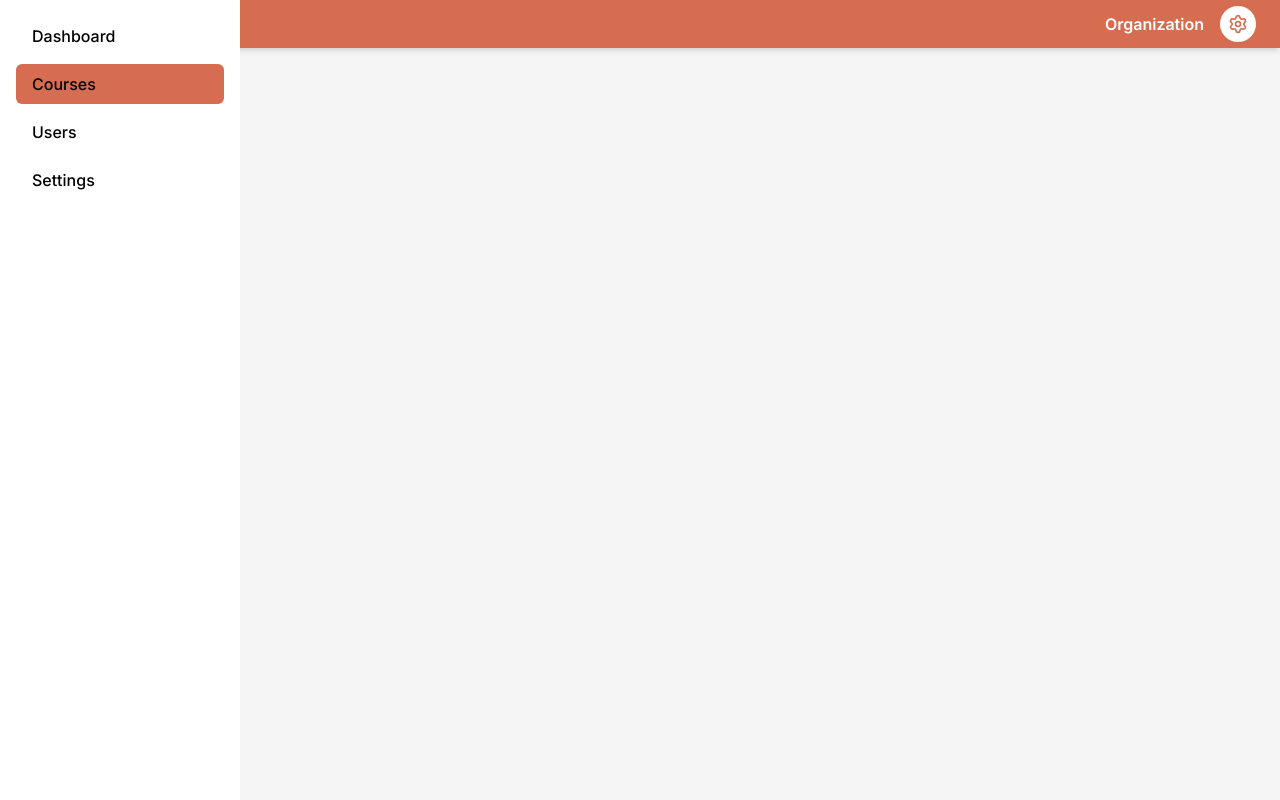
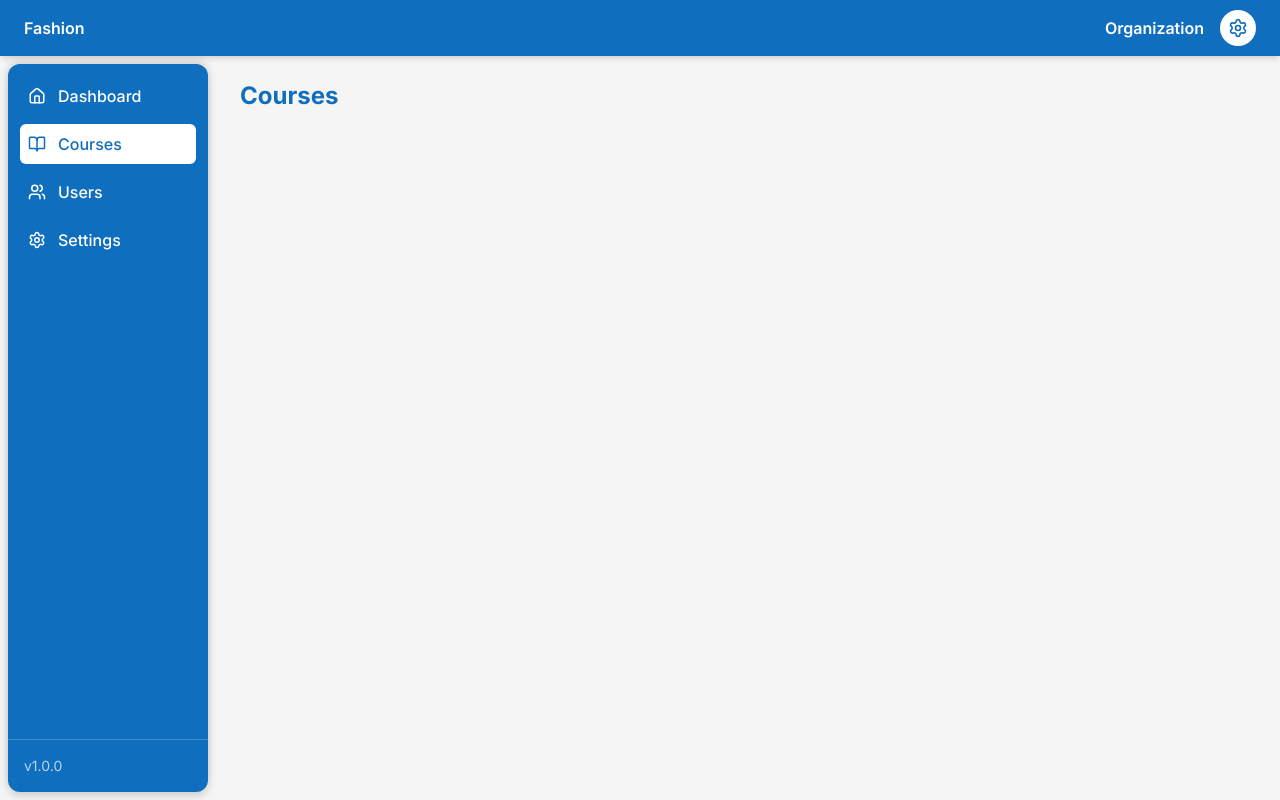
Before and after one commit to installngo/fashion-installngo-portal, a Next.js app in the folder frontend/: page /admin/courses in a window 1280 px wide. Built offline with nearby package versions, Linux system fonts and the light colour scheme.

Commit message:
Sidebar and Topbar fixes. Primary color changes

```diff
--- a/frontend/src/app/admin/courses/page.tsx
+++ b/frontend/src/app/admin/courses/page.tsx
@@ -1,28 +1,7 @@
-"use client";
-
-import { useRouter } from "next/navigation";
-
 export default function CoursesPage() {
-  const router = useRouter();
-
-  const handleNewCourse = () => {
-    router.push("/admin/courses/new");
-  };
-
   return (
-    <main className="p-6">
-      <div className="flex items-center justify-between mb-6">
-        <h1 className="text-2xl font-bold">Courses</h1>
-        <button
-          onClick={handleNewCourse}
-          className="px-4 py-2 bg-blue-600 text-white rounded-lg hover:bg-blue-700"
-        >
-          + New Course
-        </button>
-      </div>
-
-      {/* Later we’ll add course listing here */}
-      <div className="text-gray-500">No courses available yet.</div>
-    </main>
+    <div>
+      <h1 className="text-2xl font-bold">Courses</h1>
+    </div>
   );
 }
--- a/frontend/src/app/admin/dashboard/page.tsx
+++ b/frontend/src/app/admin/dashboard/page.tsx
@@ -2,7 +2,6 @@ export default function DashboardPage() {
   return (
     <div>
       <h1 className="text-2xl font-bold">Admin Dashboard</h1>
-      <p className="text-gray-600">Welcome to the enterprise admin panel.</p>
     </div>
   );
 }
--- a/frontend/src/app/admin/settings/page.tsx
+++ b/frontend/src/app/admin/settings/page.tsx
@@ -4,9 +4,6 @@ export default function SettingsPage() {
   return (
     <div>
       <h1 className="text-2xl font-bold mb-4">Settings</h1>
-      <p className="mb-2">🔧 Organization Name: <strong>Fashion Installngo</strong></p>
-      <p className="mb-2">📧 Contact Email: <strong>support@installngo.com</strong></p>
-      <p className="mb-2">🌍 Default Language: <strong>English</strong></p>
     </div>
   );
 }
--- a/frontend/src/app/admin/users/page.tsx
+++ b/frontend/src/app/admin/users/page.tsx
@@ -4,11 +4,6 @@ export default function UsersPage() {
   return (
     <div>
       <h1 className="text-2xl font-bold mb-4">Users</h1>
-      <ul className="list-disc list-inside space-y-2">
-        <li>Jane Doe — Instructor</li>
-        <li>John Smith — Student</li>
-        <li>Emily Johnson — Student</li>
-      </ul>
     </div>
   );
 }
--- a/frontend/src/app/styles/tokens.css
+++ b/frontend/src/app/styles/tokens.css
@@ -1,14 +1,21 @@
 /* Default Theme */
 :root[data-theme="default"] {
-  --color-primary: #d66d50;
 
-  --color-primary-text: #d66d50;
+  --card-shadow: 0 4px 8px rgba(0, 0, 0, 0.15),
+                 0 -4px 8px rgba(0, 0, 0, 0.1);
+
+  --color-primary: #106EBE;
+
+  --color-primary-text: #106EBE;
   --color-secondary-text: #707b93;
 
+  /*Card Light Blue*/
+  --card-background: #F5F5F5;
+
   /*Primary Button*/
-  --button-primary: #d66d50;
+  --button-primary: #106EBE;
   --button-text-inverse: #ffffff;
-  --button-primary-hover: #c55a40;
+  --button-primary-hover: #0D5CA2;
 
   /*Secondary Button*/
   --button-secondary: #e5e7eb;
--- a/frontend/src/components/AdminShell.tsx
+++ b/frontend/src/components/AdminShell.tsx
@@ -9,12 +9,20 @@ export default function AdminShell({ children }: { children: React.ReactNode })
 
   return (
     <div className="flex flex-col min-h-screen">
-      {/* Topbar with hamburger toggle */}
+      {/* Fixed Topbar */}
       <Topbar toggleSidebar={() => setSidebarOpen(!sidebarOpen)} />
 
-      <div className="flex flex-1">
-        {/* Sidebar */}
-        <Sidebar sidebarOpen={sidebarOpen} closeSidebar={() => setSidebarOpen(false)} />
+      <div className="flex flex-1 pt-14">
+        {/* Sidebar (below Topbar) */}
+        <Sidebar
+          sidebarOpen={sidebarOpen}
+          closeSidebar={() => setSidebarOpen(false)}
+        />
+
+        {/* Main Content */}
+        <main className="flex-1 p-4 md:p-6 bg-[var(--color-background)]">
+          {children}
+        </main>
       </div>
     </div>
   );
--- a/frontend/src/components/Loader.tsx
+++ b/frontend/src/components/Loader.tsx
@@ -3,7 +3,7 @@
 export default function Loader() {
   return (
     <div className="fixed inset-0 flex items-center justify-center bg-black/30 z-50">
-      <div className="w-16 h-16 border-4 border-dashed border-[#D97B66] rounded-full animate-spin"></div>
+      <div className="w-16 h-16 border-4 border-dashed border-[var(--color-primary)] rounded-full animate-spin"></div>
     </div>
   );
 }
--- a/frontend/src/components/Sidebar.tsx
+++ b/frontend/src/components/Sidebar.tsx
@@ -2,12 +2,13 @@
 
 import Link from "next/link";
 import { usePathname } from "next/navigation";
+import { Home, BookOpen, Users, Settings } from "lucide-react";
 
 const navItems = [
-  { name: "Dashboard", path: "/admin/dashboard" },
-  { name: "Courses", path: "/admin/courses" },
-  { name: "Users", path: "/admin/users" },
-  { name: "Settings", path: "/admin/settings" },
+  { name: "Dashboard", path: "/admin/dashboard", icon: Home },
+  { name: "Courses", path: "/admin/courses", icon: BookOpen },
+  { name: "Users", path: "/admin/users", icon: Users },
+  { name: "Settings", path: "/admin/settings", icon: Settings },
 ];
 
 interface SidebarProps {
@@ -19,40 +20,41 @@ export default function Sidebar({ sidebarOpen, closeSidebar }: SidebarProps) {
   const pathname = usePathname();
 
   return (
-    <>
-      {/* Overlay for mobile */}
-      <div
-        className={`fixed inset-0 bg-black/50 z-40 md:hidden transition-opacity ${
-          sidebarOpen ? "opacity-100 pointer-events-auto" : "opacity-0 pointer-events-none"
-        }`}
-        onClick={closeSidebar}
-      />
-
-      <aside
-        className={`fixed top-16 left-6 bottom-6 w-60 bg-white rounded-2xl shadow-lg z-50 transform transition-transform
-          ${sidebarOpen ? "translate-x-0" : "-translate-x-full"}
-          md:relative md:top-0 md:left-0 md:bottom-0 md:translate-x-0 md:rounded-none md:shadow-none`}
-      >
-        <nav className="flex flex-col p-4 space-y-2 h-full overflow-auto">
+    <div
+      className={`transition-transform duration-300 ease-in-out ${
+        sidebarOpen ? "translate-x-0" : "-translate-x-full"
+      } md:translate-x-0`}
+      style={{ height: "calc(100vh - 4.5rem)" }}
+    >
+      <aside className="bg-[var(--color-primary)] text-white rounded-xl shadow-[var(--card-shadow)] m-4 md:m-2 mb-4 w-64 h-full flex flex-col" style={{ width: "200px" }}>
+        {/* Navigation (scrollable) */}
+        <nav className="flex-1 overflow-y-auto p-3 space-y-2">
           {navItems.map((item) => {
             const active = pathname === item.path;
+            const Icon = item.icon;
             return (
               <Link
                 key={item.path}
                 href={item.path}
-                className={`px-4 py-2 rounded-md font-medium transition-colors ${
+                onClick={closeSidebar}
+                className={`flex items-center gap-3 px-2 py-2 rounded-md font-medium transition-colors truncate ${
                   active
-                    ? "bg-[var(--color-primary)] text-[var(--color-text-inverse)]"
-                    : "text-[var(--color-text-secondary)] hover:bg-[var(--color-background)] hover:text-[var(--color-primary)]"
+                    ? "bg-white text-[var(--color-primary)]"
+                    : "hover:bg-white/20"
                 }`}
-                onClick={closeSidebar}
               >
-                {item.name}
+                <Icon size={18} />
+                <span className="truncate">{item.name}</span>
               </Link>
             );
           })}
         </nav>
+
+        {/* Footer (always pinned) */}
+        <div className="border-t border-white/20 p-4 text-sm text-white/70">
+          v1.0.0
+        </div>
       </aside>
-    </>
+    </div>
   );
 }
--- a/frontend/src/components/Topbar.tsx
+++ b/frontend/src/components/Topbar.tsx
@@ -4,7 +4,7 @@ import { useAuth } from "@/context/AuthContext";
 import { Settings } from "lucide-react";
 
 interface TopbarProps {
-  toggleSidebar?: () => void; // optional for mobile
+  toggleSidebar?: () => void;
 }
 
 export default function Topbar({ toggleSidebar }: TopbarProps) {
@@ -21,7 +21,7 @@ export default function Topbar({ toggleSidebar }: TopbarProps) {
 
   return (
     <header
-      className="fixed top-0 left-0 right-0 h-12 flex items-center justify-between px-4 sm:px-6
+      className="fixed top-0 left-0 right-0 h-14 flex items-center justify-between px-4 sm:px-6
       shadow-md z-50 bg-[var(--color-primary)] text-[var(--color-text-inverse)]"
     >
       {/* Left: Logo + Mobile Hamburger */}
--- a/frontend/src/context/LoadingContext.tsx
+++ b/frontend/src/context/LoadingContext.tsx
@@ -35,6 +35,11 @@ export const useLoading = () => {
 // Loader Component
 const Loader = () => (
   <div className="fixed inset-0 z-50 flex items-center justify-center bg-black/20 backdrop-blur-sm">
-    <div className="w-16 h-16 border-4 border-t-4 border-gray-300 border-t-orange-500 rounded-full animate-spin"></div>
+    <div
+      className="w-16 h-16 border-4 border-t-4 rounded-full animate-spin"
+      style={{
+        borderColor: "var(--color-primary) transparent transparent transparent",
+      }}
+    ></div>
   </div>
 );
```
Also changed, not shown: frontend/src/app/page.tsx (+49 -11 lines).
